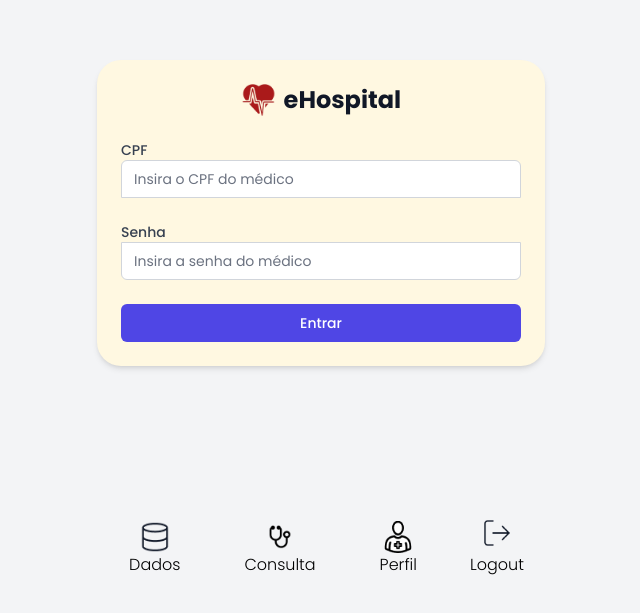
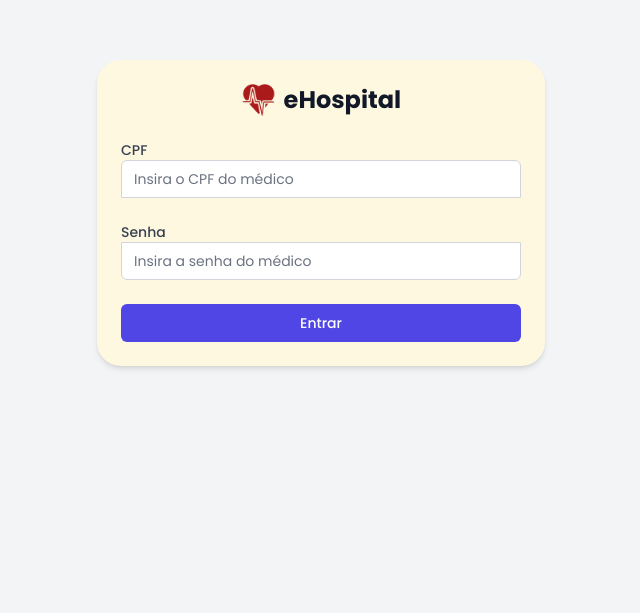
Before and after one commit to dan-albuquerque/Projeto-Banco-de-dados, a Next.js app in the folder client/: page /login in a window 1280 px wide. Shown: the part 187-800 px from the top of the page, without its empty margins (319-959 px from the left). Built offline with nearby package versions, Linux system fonts and the light colour scheme.

Commit message:
removing downer nav from layout

```diff
--- a/client/src/app/layout.js
+++ b/client/src/app/layout.js
@@ -7,7 +7,7 @@ export default function Layout({ children }) {
   return (
     <div style={{ minHeight: '100vh'}} className={poppins.className}>
       {children}
-      <DownerNav />
+
 
     </div>
   );
--- a/client/src/pages/Data.js
+++ b/client/src/pages/Data.js
@@ -303,6 +303,7 @@ export default function Data({ interns, doctors, patients, sortedPatients, sorte
       <div className="border border-gray-300 mt-4 rounded-lg bg-customGrey mx-auto shadow-md hover:shadow-lg focus:shadow-xl w-11/12 overflow-auto" style={{ height: '75vh' }}>
         {renderTable()}
       </div>
+      <DownerNav />
     </Layout>
   );
 }
```
Also changed, not shown: client/public/img/IconPesquisa.png (added).
